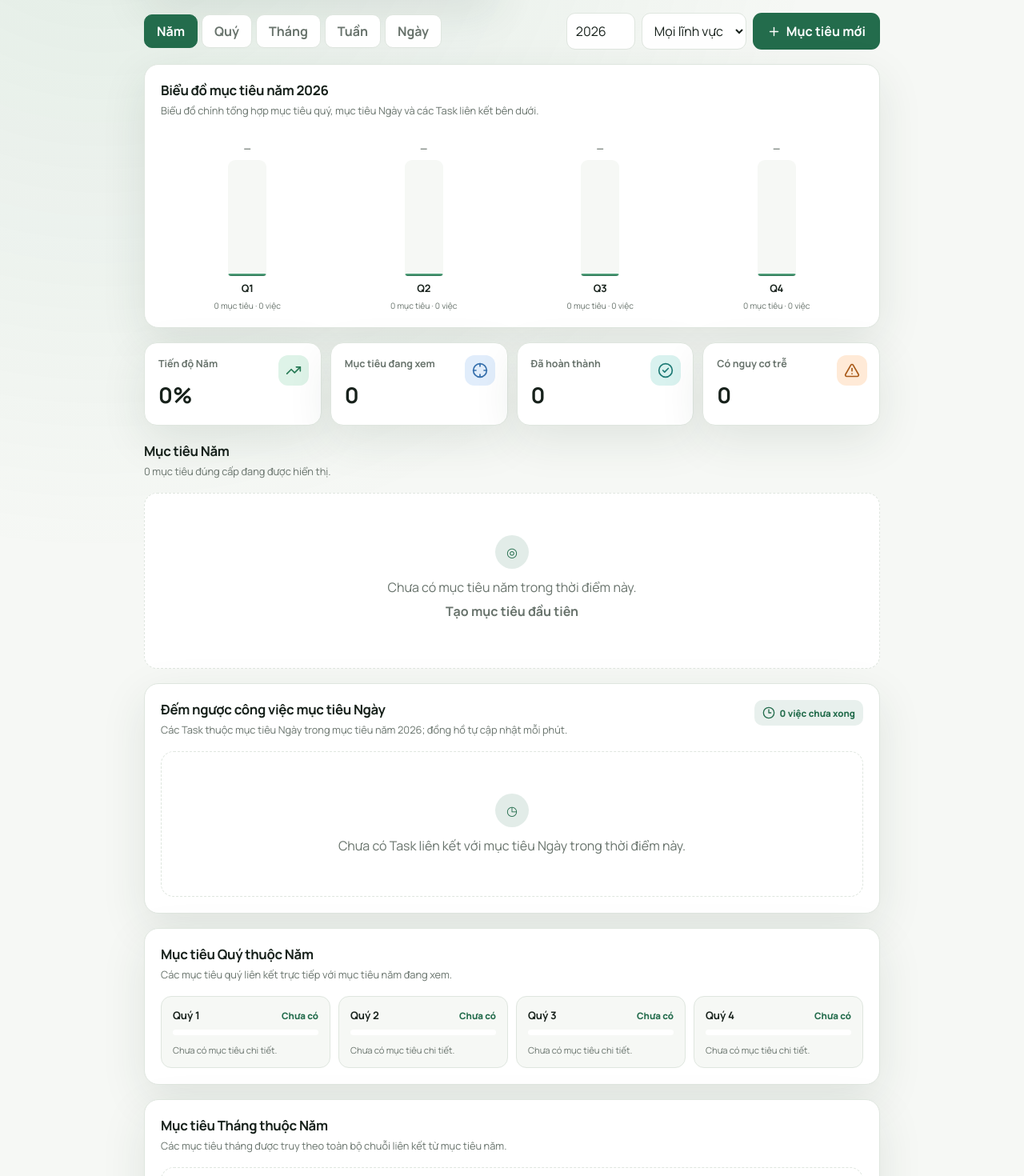
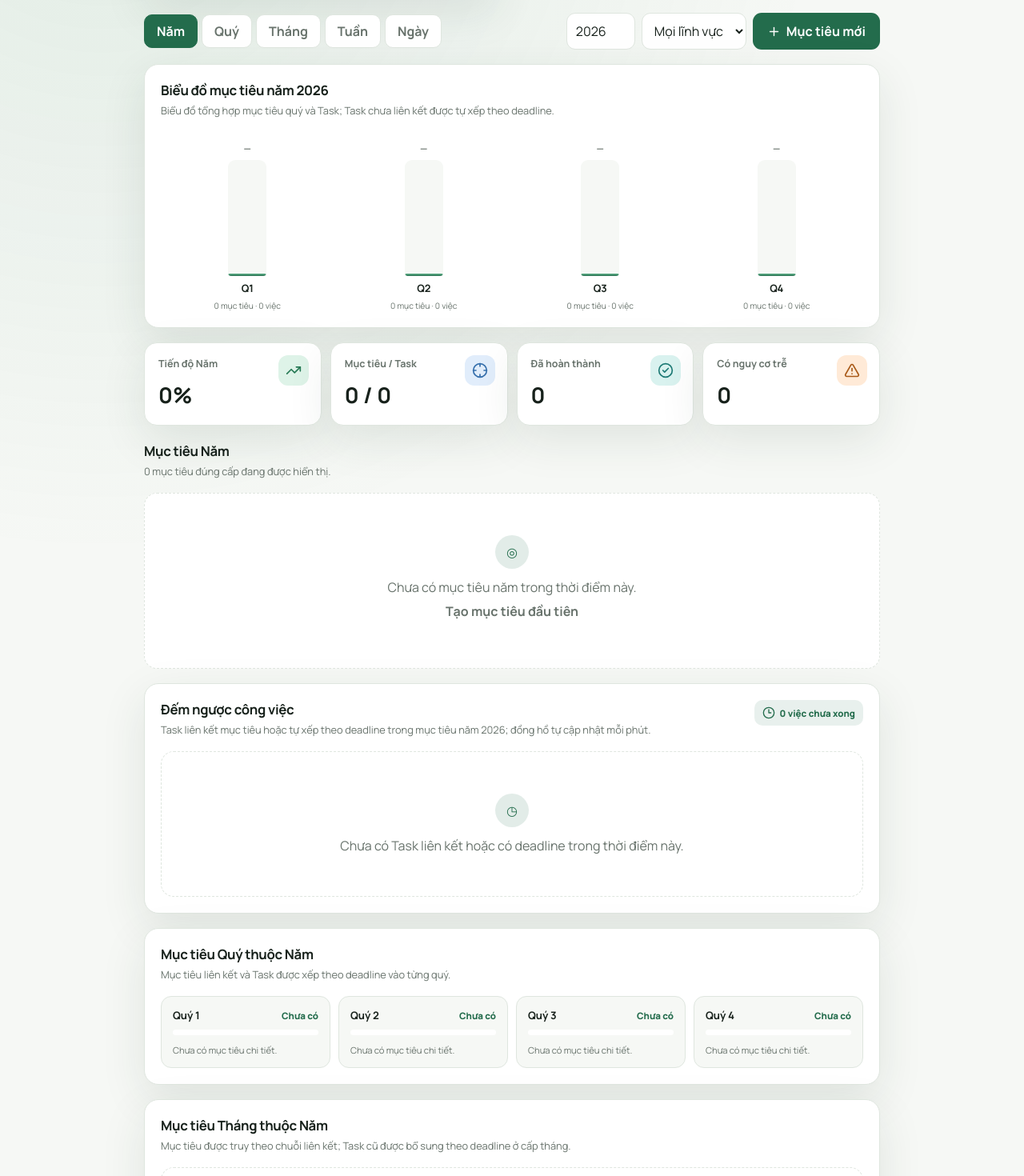
Before and after one commit to Tram-anh99/Todo_List, a React (Vite) app: page / in a window 1280 px wide. Shown: the part 260-1730 px from the top of the page at 80% size. Built offline with nearby package versions, Linux system fonts and the light colour scheme.

Commit message:
fix: map deadline tasks into dashboard periods

```diff
--- a/src/components/GoalDashboard.tsx
+++ b/src/components/GoalDashboard.tsx
@@ -3,7 +3,7 @@ import { AlertTriangle, CheckCircle2, Crosshair, Plus, TrendingUp } from 'lucide
 import type { Goal, GoalArea, GoalDraft, GoalPeriod } from '../types/goal'
 import type { Todo } from '../types/todo'
 import { getGoalAncestors, getGoalDescendants, getGoalProgress, getISOWeek, getISOWeekRange, isGoalOverdue, periodLabels } from '../utils/goalUtils'
-import { formatDate } from '../utils/todoUtils'
+import { formatDate, isOverdue } from '../utils/todoUtils'
 import { GoalCard } from './GoalCard'
 import { GoalForm } from './GoalForm'
 import { PeriodDetails, type PeriodDetailGroup } from './PeriodDetails'
@@ -29,24 +29,62 @@ function getWeeksInMonth(year: number, month: number) {
   return [...new Set(Array.from({ length: lastDay }, (_, index) => getISOWeek(`${year}-${String(month).padStart(2, '0')}-${String(index + 1).padStart(2, '0')}`)))].sort((a, b) => a - b)
 }
 
-function groupGoalsByPeriod(period: GoalPeriod, goals: Goal[]): PeriodDetailGroup[] {
+function groupGoalsByPeriod(period: GoalPeriod, goals: Goal[], todos: Todo[] = []): PeriodDetailGroup[] {
   if (period === 'quarter') {
-    const values = [...new Set(goals.map((goal) => goal.quarter).filter((value): value is number => Boolean(value)))].sort((a, b) => a - b)
-    return values.map((value) => ({ key: `linked-quarter-${value}`, label: `Quý ${value}`, goals: goals.filter((goal) => goal.quarter === value) }))
+    const values = [...new Set([
+      ...goals.map((goal) => goal.quarter),
+      ...todos.map((todo) => todo.dueDate ? Math.ceil(Number(todo.dueDate.slice(5, 7)) / 3) : undefined),
+    ].filter((value): value is number => Boolean(value)))].sort((a, b) => a - b)
+    return values.map((value) => ({ key: `linked-quarter-${value}`, label: `Quý ${value}`, goals: goals.filter((goal) => goal.quarter === value), todos: todos.filter((todo) => todo.dueDate && Math.ceil(Number(todo.dueDate.slice(5, 7)) / 3) === value) }))
   }
   if (period === 'month') {
-    const values = [...new Set(goals.map((goal) => goal.month).filter((value): value is number => Boolean(value)))].sort((a, b) => a - b)
-    return values.map((value) => ({ key: `linked-month-${value}`, label: `Tháng ${value}`, goals: goals.filter((goal) => goal.month === value) }))
+    const values = [...new Set([
+      ...goals.map((goal) => goal.month),
+      ...todos.map((todo) => todo.dueDate ? Number(todo.dueDate.slice(5, 7)) : undefined),
+    ].filter((value): value is number => Boolean(value)))].sort((a, b) => a - b)
+    return values.map((value) => ({ key: `linked-month-${value}`, label: `Tháng ${value}`, goals: goals.filter((goal) => goal.month === value), todos: todos.filter((todo) => todo.dueDate && Number(todo.dueDate.slice(5, 7)) === value) }))
   }
   if (period === 'week') {
-    const values = [...new Set(goals.map((goal) => goal.week).filter((value): value is number => Boolean(value)))].sort((a, b) => a - b)
-    return values.map((value) => ({ key: `linked-week-${value}`, label: `Tuần ${value}`, goals: goals.filter((goal) => goal.week === value) }))
+    const values = [...new Set([
+      ...goals.map((goal) => goal.week),
+      ...todos.map((todo) => todo.dueDate ? getISOWeek(todo.dueDate) : undefined),
+    ].filter((value): value is number => Boolean(value)))].sort((a, b) => a - b)
+    return values.map((value) => ({ key: `linked-week-${value}`, label: `Tuần ${value}`, goals: goals.filter((goal) => goal.week === value), todos: todos.filter((todo) => todo.dueDate && getISOWeek(todo.dueDate) === value) }))
   }
   if (period === 'day') {
-    const values = [...new Set(goals.map((goal) => goal.day).filter((value): value is string => Boolean(value)))].sort()
-    return values.map((value) => ({ key: `linked-day-${value}`, label: `Ngày ${formatDate(value)}`, goals: goals.filter((goal) => goal.day === value) }))
+    const values = [...new Set([
+      ...goals.map((goal) => goal.day),
+      ...todos.map((todo) => todo.dueDate),
+    ].filter((value): value is string => Boolean(value)))].sort()
+    return values.map((value) => ({ key: `linked-day-${value}`, label: `Ngày ${formatDate(value)}`, goals: goals.filter((goal) => goal.day === value), todos: todos.filter((todo) => todo.dueDate === value) }))
   }
   return []
+}
+
+function uniqueTodos(todos: Todo[]) {
+  return [...new Map(todos.map((todo) => [todo.id, todo])).values()]
+}
+
+function todoMatchesPeriod(todo: Todo, period: GoalPeriod, year: number, quarter: number, month: number, week: number, day: string) {
+  if (!todo.dueDate) return false
+  const dueYear = Number(todo.dueDate.slice(0, 4))
+  const dueMonth = Number(todo.dueDate.slice(5, 7))
+  if (dueYear !== year) return false
+  if (period === 'year') return true
+  if (period === 'quarter') return Math.ceil(dueMonth / 3) === quarter
+  if (period === 'month') return dueMonth === month
+  if (period === 'week') return getISOWeekRange(year, week).includes(todo.dueDate)
+  return todo.dueDate === day
+}
+
+function todoMatchesChartGroup(todo: Todo, group: PeriodDetailGroup, period: GoalPeriod, year: number, month: number) {
+  if (!todo.dueDate || Number(todo.dueDate.slice(0, 4)) !== year) return false
+  const dueMonth = Number(todo.dueDate.slice(5, 7))
+  if (period === 'year') return Math.ceil(dueMonth / 3) === Number(group.key.replace('q-', ''))
+  if (period === 'quarter') return dueMonth === Number(group.key.replace('m-', ''))
+  if (period === 'month') return dueMonth === month && getISOWeek(todo.dueDate) === Number(group.key.replace('w-', ''))
+  if (period === 'week' || period === 'day') return todo.dueDate === group.key
+  return false
 }
 
 export function GoalDashboard({ goals, todos, onAdd, onUpdate, onDelete }: Props) {
@@ -76,14 +114,38 @@ export function GoalDashboard({ goals, todos, onAdd, onUpdate, onDelete }: Props
   const childGroups: PeriodDetailGroup[] = useMemo(() => {
     const parentIds = new Set(displayedGoals.map((goal) => goal.id))
     const isLinkedChild = (goal: Goal) => Boolean(goal.parentId && parentIds.has(goal.parentId))
-    if (period === 'year') return [1, 2, 3, 4].map((value) => ({ key: `q-${value}`, label: `Quý ${value}`, goals: yearGoals.filter((goal) => goal.period === 'quarter' && goal.quarter === value && isLinkedChild(goal) && (area === 'all' || goal.area === area)) }))
+    const matchesTaskArea = (todo: Todo) => area === 'all' || goals.find((goal) => goal.id === todo.goalId)?.area === area
+    if (period === 'year') return [1, 2, 3, 4].map((value) => ({
+      key: `q-${value}`,
+      label: `Quý ${value}`,
+      goals: yearGoals.filter((goal) => goal.period === 'quarter' && goal.quarter === value && isLinkedChild(goal) && (area === 'all' || goal.area === area)),
+      todos: todos.filter((todo) => Boolean(todo.dueDate) && Number(todo.dueDate!.slice(0, 4)) === year && Math.ceil(Number(todo.dueDate!.slice(5, 7)) / 3) === value && matchesTaskArea(todo)),
+    }))
     if (period === 'quarter') {
       const start = (quarter - 1) * 3 + 1
-      return [start, start + 1, start + 2].map((value) => ({ key: `m-${value}`, label: `Tháng ${value}`, goals: yearGoals.filter((goal) => goal.period === 'month' && goal.month === value && isLinkedChild(goal) && (area === 'all' || goal.area === area)) }))
+      return [start, start + 1, start + 2].map((value) => ({
+        key: `m-${value}`,
+        label: `Tháng ${value}`,
+        goals: yearGoals.filter((goal) => goal.period === 'month' && goal.month === value && isLinkedChild(goal) && (area === 'all' || goal.area === area)),
+        todos: todos.filter((todo) => Boolean(todo.dueDate) && Number(todo.dueDate!.slice(0, 4)) === year && Number(todo.dueDate!.slice(5, 7)) === value && matchesTaskArea(todo)),
+      }))
     }
-    if (period === 'month') return getWeeksInMonth(year, month).map((value) => ({ key: `w-${value}`, label: `Tuần ${value}`, goals: yearGoals.filter((goal) => goal.period === 'week' && goal.week === value && goal.month === month && isLinkedChild(goal) && (area === 'all' || goal.area === area)) }))
-    if (period === 'week') return getISOWeekRange(year, week).map((date, index) => ({ key: date, label: `${['T2', 'T3', 'T4', 'T5', 'T6', 'T7', 'CN'][index]} · ${date.slice(8, 10)}/${date.slice(5, 7)}`, goals: goals.filter((goal) => goal.period === 'day' && goal.day === date && isLinkedChild(goal) && (area === 'all' || goal.area === area)) }))
-    return [{ key: day, label: `Ngày ${formatDate(day)}`, goals: [], todos: todos.filter((todo) => Boolean(todo.goalId && parentIds.has(todo.goalId))) }]
+    if (period === 'month') return getWeeksInMonth(year, month).map((value) => ({
+      key: `w-${value}`,
+      label: `Tuần ${value}`,
+      goals: yearGoals.filter((goal) => goal.period === 'week' && goal.week === value && goal.month === month && isLinkedChild(goal) && (area === 'all' || goal.area === area)),
+      todos: todos.filter((todo) => Boolean(todo.dueDate) && Number(todo.dueDate!.slice(0, 4)) === year && Number(todo.dueDate!.slice(5, 7)) === month && getISOWeek(todo.dueDate!) === value && matchesTaskArea(todo)),
+    }))
+    if (period === 'week') return getISOWeekRange(year, week).map((date, index) => ({
+      key: date,
+      label: `${['T2', 'T3', 'T4', 'T5', 'T6', 'T7', 'CN'][index]} · ${date.slice(8, 10)}/${date.slice(5, 7)}`,
+      goals: goals.filter((goal) => goal.period === 'day' && goal.day === date && isLinkedChild(goal) && (area === 'all' || goal.area === area)),
+      todos: todos.filter((todo) => todo.dueDate === date && matchesTaskArea(todo)),
+    }))
+    return [{ key: day, label: `Ngày ${formatDate(day)}`, goals: [], todos: uniqueTodos([
+      ...todos.filter((todo) => Boolean(todo.goalId && parentIds.has(todo.goalId))),
+      ...todos.filter((todo) => todo.dueDate === day && matchesTaskArea(todo)),
+    ]) }]
   }, [period, yearGoals, displayedGoals, goals, todos, area, quarter, month, week, year, day])
 
   const linkedDescendants = useMemo(() => getGoalDescendants(displayedGoals.map((goal) => goal.id), goals)
@@ -93,6 +155,12 @@ export function GoalDashboard({ goals, todos, onAdd, onUpdate, onDelete }: Props
   const linkedDayGoals = useMemo(() => scopedGoals.filter((goal) => goal.period === 'day'), [scopedGoals])
   const linkedDayGoalIds = useMemo(() => new Set(linkedDayGoals.map((goal) => goal.id)), [linkedDayGoals])
   const linkedTaskTodos = useMemo(() => todos.filter((todo) => Boolean(todo.goalId && linkedDayGoalIds.has(todo.goalId))), [todos, linkedDayGoalIds])
+  const periodDeadlineTodos = useMemo(() => todos.filter((todo) => {
+    if (!todoMatchesPeriod(todo, period, year, quarter, month, week, day)) return false
+    if (area === 'all') return true
+    return goals.find((goal) => goal.id === todo.goalId)?.area === area
+  }), [todos, goals, area, period, year, quarter, month, week, day])
+  const visibleTaskTodos = useMemo(() => uniqueTodos([...linkedTaskTodos, ...periodDeadlineTodos]), [linkedTaskTodos, periodDeadlineTodos])
 
   const detailSections = useMemo(() => {
     const currentIndex = periodOrder.indexOf(period)
@@ -100,40 +168,52 @@ export function GoalDashboard({ goals, todos, onAdd, onUpdate, onDelete }: Props
       key: targetPeriod,
       title: `Mục tiêu ${periodLabels[targetPeriod]} thuộc ${periodLabels[period]}`,
       subtitle: index === 0
-        ? `Các mục tiêu ${periodLabels[targetPeriod].toLowerCase()} liên kết trực tiếp với mục tiêu ${periodLabels[period].toLowerCase()} đang xem.`
-        : `Các mục tiêu ${periodLabels[targetPeriod].toLowerCase()} được truy theo toàn bộ chuỗi liên kết từ mục tiêu ${periodLabels[period].toLowerCase()}.`,
-      groups: index === 0 ? childGroups : groupGoalsByPeriod(targetPeriod, linkedDescendants.filter((goal) => goal.period === targetPeriod)),
+        ? `Mục tiêu liên kết và Task được xếp theo deadline vào từng ${periodLabels[targetPeriod].toLowerCase()}.`
+        : `Mục tiêu được truy theo chuỗi liên kết; Task cũ được bổ sung theo deadline ở cấp ${periodLabels[targetPeriod].toLowerCase()}.`,
+      groups: index === 0 ? childGroups : groupGoalsByPeriod(targetPeriod, linkedDescendants.filter((goal) => goal.period === targetPeriod), periodDeadlineTodos),
     }))
-    const taskGroups: PeriodDetailGroup[] = linkedDayGoals
-      .filter((goal) => goal.day)
-      .sort((a, b) => (a.day || '').localeCompare(b.day || ''))
-      .map((goal) => ({
-        key: `tasks-${goal.id}`,
-        label: `${goal.day ? formatDate(goal.day) : 'Chưa đặt ngày'} · ${goal.title}`,
+    const taskDate = (todo: Todo) => linkedDayGoals.find((goal) => goal.id === todo.goalId)?.day || todo.dueDate
+    const dates = [...new Set([
+      ...linkedDayGoals.map((goal) => goal.day),
+      ...visibleTaskTodos.map(taskDate),
+    ].filter((value): value is string => Boolean(value)))].sort()
+    const taskGroups: PeriodDetailGroup[] = dates.map((date) => {
+      const dateGoals = linkedDayGoals.filter((goal) => goal.day === date)
+      const dateGoalIds = new Set(dateGoals.map((goal) => goal.id))
+      return {
+        key: `tasks-${date}`,
+        label: `${formatDate(date)} · ${dateGoals.length ? dateGoals.map((goal) => goal.title).join(', ') : 'Tự xếp theo deadline'}`,
         goals: [],
-        todos: linkedTaskTodos.filter((todo) => todo.goalId === goal.id),
-      }))
+        todos: visibleTaskTodos.filter((todo) => dateGoalIds.has(todo.goalId || '') || (!linkedDayGoalIds.has(todo.goalId || '') && todo.dueDate === date)),
+      }
+    })
 
     return [...goalSections, {
       key: 'tasks',
-      title: `Task thuộc mục tiêu Ngày của ${periodLabels[period]}`,
-      subtitle: 'Chỉ hiển thị công việc đã liên kết với các mục tiêu Ngày trong thời điểm đang chọn.',
+      title: `Task theo ${periodLabels[period]}`,
+      subtitle: 'Bao gồm Task liên kết mục tiêu Ngày và Task cũ được tự xếp theo deadline.',
       groups: taskGroups,
     }]
-  }, [period, childGroups, linkedDescendants, linkedDayGoals, linkedTaskTodos])
+  }, [period, childGroups, linkedDescendants, linkedDayGoals, linkedDayGoalIds, periodDeadlineTodos, visibleTaskTodos])
 
   const chartData = childGroups.map((group) => {
     const groupGoals = [...group.goals, ...getGoalDescendants(group.goals.map((goal) => goal.id), goals)]
     const groupGoalIds = new Set(groupGoals.map((goal) => goal.id))
     const groupTodos = todos.filter((todo) => Boolean(todo.goalId && groupGoalIds.has(todo.goalId)))
+    const deadlineTodos = todos.filter((todo) => todoMatchesChartGroup(todo, group, period, year, month) && (area === 'all' || goals.find((goal) => goal.id === todo.goalId)?.area === area))
     const directTodos = group.todos || []
-    const uniqueTodos = [...new Map([...groupTodos, ...directTodos].map((todo) => [todo.id, todo])).values()]
-    const values = group.goals.length ? group.goals.map(progressOf) : uniqueTodos.map((todo) => todo.completed ? 100 : 0)
-    return { label: group.label.split(' · ')[0].replace('Quý ', 'Q').replace('Tháng ', 'T').replace('Tuần ', 'W'), count: groupGoals.length + uniqueTodos.length, goalCount: groupGoals.length, taskCount: uniqueTodos.length, value: values.length ? Math.round(values.reduce((sum, value) => sum + value, 0) / values.length) : 0 }
+    const chartTodos = uniqueTodos([...groupTodos, ...deadlineTodos, ...directTodos])
+    const linkedTodoIds = new Set(groupTodos.map((todo) => todo.id))
+    const fallbackTodos = chartTodos.filter((todo) => !linkedTodoIds.has(todo.id))
+    const values = [...group.goals.map(progressOf), ...fallbackTodos.map((todo) => todo.completed ? 100 : 0)]
+    return { label: group.label.split(' · ')[0].replace('Quý ', 'Q').replace('Tháng ', 'T').replace('Tuần ', 'W'), count: groupGoals.length + chartTodos.length, goalCount: groupGoals.length, taskCount: chartTodos.length, value: values.length ? Math.round(values.reduce((sum, value) => sum + value, 0) / values.length) : 0 }
   })
-  const periodProgress = displayedGoals.length ? Math.round(displayedGoals.reduce((sum, goal) => sum + progressOf(goal), 0) / displayedGoals.length) : 0
-  const completed = displayedGoals.filter((goal) => progressOf(goal) === 100 || goal.status === 'completed').length
-  const overdue = displayedGoals.filter((goal) => isGoalOverdue(goal, progressOf(goal))).length
+  const scopedGoalIds = new Set(scopedGoals.map((goal) => goal.id))
+  const fallbackPeriodTodos = periodDeadlineTodos.filter((todo) => !todo.goalId || !scopedGoalIds.has(todo.goalId))
+  const periodValues = [...displayedGoals.map(progressOf), ...fallbackPeriodTodos.map((todo) => todo.completed ? 100 : 0)]
+  const periodProgress = periodValues.length ? Math.round(periodValues.reduce((sum, value) => sum + value, 0) / periodValues.length) : 0
+  const completed = displayedGoals.filter((goal) => progressOf(goal) === 100 || goal.status === 'completed').length + visibleTaskTodos.filter((todo) => todo.completed).length
+  const overdue = displayedGoals.filter((goal) => isGoalOverdue(goal, progressOf(goal))).length + visibleTaskTodos.filter(isOverdue).length
   const detailLabel = childPeriod[period] ? periodLabels[childPeriod[period]!] : 'Công việc'
   const chartTitle = period === 'year' ? `Biểu đồ mục tiêu năm ${year}` : period === 'quarter' ? `Biểu đồ Quý ${quarter}/${year}` : period === 'month' ? `Biểu đồ Tháng ${month}/${year}` : period === 'week' ? `Biểu đồ Tuần ${week}/${year}` : `Biểu đồ ngày ${formatDate(day)}`
 
@@ -168,11 +248,11 @@ export function GoalDashboard({ goals, todos, onAdd, onUpdate, onDelete }: Props
       </section>
 
       {showForm && <GoalForm goals={goals} initial={editing} defaultYear={year} onSave={save} onCancel={() => { setShowForm(false); setEditing(undefined) }} />}
-      <ProgressBars title={chartTitle} subtitle={`Biểu đồ chính tổng hợp mục tiêu ${detailLabel.toLowerCase()}, mục tiêu Ngày và các Task liên kết bên dưới.`} data={chartData} />
+      <ProgressBars title={chartTitle} subtitle={`Biểu đồ tổng hợp mục tiêu ${detailLabel.toLowerCase()} và Task; Task chưa liên kết được tự xếp theo deadline.`} data={chartData} />
 
       <section className="goal-stats">
         <div><span className="stat-icon green"><TrendingUp size={20} /></span><p>Tiến độ {periodLabels[period]}</p><strong>{periodProgress}%</strong></div>
-        <div><span className="stat-icon blue"><Crosshair size={20} /></span><p>Mục tiêu đang xem</p><strong>{displayedGoals.length}</strong></div>
+        <div><span className="stat-icon blue"><Crosshair size={20} /></span><p>Mục tiêu / Task</p><strong>{displayedGoals.length} / {visibleTaskTodos.length}</strong></div>
         <div><span className="stat-icon teal"><CheckCircle2 size={20} /></span><p>Đã hoàn thành</p><strong>{completed}</strong></div>
         <div><span className="stat-icon orange"><AlertTriangle size={20} /></span><p>Có nguy cơ trễ</p><strong>{overdue}</strong></div>
       </section>
@@ -189,7 +269,7 @@ export function GoalDashboard({ goals, todos, onAdd, onUpdate, onDelete }: Props
       </section>
 
       {period === 'week' && <WeeklyPlanner goals={goals.filter(matchesArea)} todos={todos} week={week} year={year} />}
-      <TaskCountdownTable todos={linkedTaskTodos} goals={linkedDayGoals} periodLabel={chartTitle.replace('Biểu đồ ', '')} />
+      <TaskCountdownTable todos={visibleTaskTodos} goals={goals} periodLabel={chartTitle.replace('Biểu đồ ', '')} />
       {detailSections.map((section) => <PeriodDetails key={section.key} title={section.title} subtitle={section.subtitle} groups={section.groups} getProgress={progressOf} getAncestors={(goal) => getGoalAncestors(goal, goals)} />)}
     </div>
   )
--- a/src/components/TaskCountdownTable.tsx
+++ b/src/components/TaskCountdownTable.tsx
@@ -1,7 +1,8 @@
 import { useEffect, useMemo, useState } from 'react'
-import { AlertTriangle, CheckCircle2, Clock3 } from 'lucide-react'
+import { CheckCircle2, Clock3 } from 'lucide-react'
 import type { Goal } from '../types/goal'
 import type { Todo } from '../types/todo'
+import { periodLabels } from '../utils/goalUtils'
 import { formatDate, getTodoCountdown } from '../utils/todoUtils'
 
 interface Props {
@@ -28,23 +29,23 @@ export function TaskCountdownTable({ todos, goals, periodLabel }: Props) {
   return (
     <section className="panel countdown-board">
       <div className="section-heading">
-        <div><h2>Đếm ngược công việc mục tiêu Ngày</h2><p>Các Task thuộc mục tiêu Ngày trong {periodLabel}; đồng hồ tự cập nhật mỗi phút.</p></div>
+        <div><h2>Đếm ngược công việc</h2><p>Task liên kết mục tiêu hoặc tự xếp theo deadline trong {periodLabel}; đồng hồ tự cập nhật mỗi phút.</p></div>
         <span className="countdown-total"><Clock3 size={16} /> {rows.filter((todo) => !todo.completed).length} việc chưa xong</span>
       </div>
       {rows.length ? <div className="countdown-table-wrap"><table className="countdown-table">
-        <thead><tr><th>Công việc</th><th>Mục tiêu Ngày</th><th>Hạn chót</th><th>Ưu tiên</th><th>Thời gian còn lại</th></tr></thead>
+        <thead><tr><th>Công việc</th><th>Nguồn liên kết</th><th>Hạn chót</th><th>Ưu tiên</th><th>Thời gian còn lại</th></tr></thead>
         <tbody>{rows.map((todo) => {
           const goal = goals.find((item) => item.id === todo.goalId)
           const countdown = getTodoCountdown(todo, now)
           return <tr key={todo.id} className={todo.completed ? 'completed-row' : ''}>
             <td><strong>{todo.title}</strong></td>
-            <td>{goal ? <><b>{goal.title}</b><small>{goal.day ? formatDate(goal.day) : 'Chưa đặt ngày'}</small></> : <span className="missing-link"><AlertTriangle size={14} /> Mất liên kết</span>}</td>
+            <td>{goal ? <><b>{goal.title}</b><small>Mục tiêu {periodLabels[goal.period]}{goal.day ? ` · ${formatDate(goal.day)}` : ' · xếp theo deadline'}</small></> : <><b className="deadline-link"><Clock3 size={14} /> Theo deadline</b><small>Chưa liên kết mục tiêu Ngày</small></>}</td>
             <td>{todo.dueDate ? `${formatDate(todo.dueDate)}${todo.dueTime ? ` · ${todo.dueTime}` : ' · 23:59'}` : 'Chưa đặt hạn'}</td>
             <td><span className={`badge priority-${todo.priority}`}>{priorityLabels[todo.priority]}</span></td>
             <td><span className={`countdown-status countdown-${countdown.tone}`}>{todo.completed && <CheckCircle2 size={14} />}{countdown.label}</span></td>
           </tr>
         })}</tbody>
-      </table></div> : <div className="empty-state"><span>◷</span><p>Chưa có Task liên kết với mục tiêu Ngày trong thời điểm này.</p></div>}
+      </table></div> : <div className="empty-state"><span>◷</span><p>Chưa có Task liên kết hoặc có deadline trong thời điểm này.</p></div>}
     </section>
   )
 }
--- a/src/components/TodoItem.tsx
+++ b/src/components/TodoItem.tsx
@@ -64,6 +64,7 @@ export function TodoItem({ todo, onToggle, onDelete, onUpdate, goals }: TodoItem
           <span className={`badge priority-${todo.priority}`}>{priorityLabel[todo.priority]}</span>
           {todo.category && <span className="badge category">{todo.category}</span>}
           {linkedGoal && <span className="badge goal-link">↗ {linkedGoal.title}</span>}
+          {!linkedGoal && todo.dueDate && <span className="badge goal-link fallback-link">↗ Tự xếp theo deadline</span>}
           {todo.dueDate && <span className={isOverdue(todo) ? 'overdue' : ''}><CalendarDays size={14} /> {formatDate(todo.dueDate)}{todo.dueTime ? ` ${todo.dueTime}` : ''}{isOverdue(todo) && ' · Quá hạn'}</span>}
           <span className={`countdown-inline countdown-${countdown.tone}`}>{countdown.label}</span>
         </div>
--- a/src/styles.css
+++ b/src/styles.css
@@ -188,6 +188,7 @@ input:focus, select:focus, textarea:focus { border-color: var(--accent); box-sha
 .area-family { color: #9a5331; background: #f7e7dc; }
 .area-other { color: var(--muted); background: var(--surface-soft); }
 .goal-link { max-width: 210px; overflow: hidden; color: var(--accent); text-overflow: ellipsis; white-space: nowrap; background: color-mix(in srgb, var(--accent) 10%, transparent); }
+.goal-link.fallback-link { color: #8a631d; background: #f9edce; }
 .weekly-summary { display: grid; grid-template-columns: repeat(3, 1fr); gap: 9px; }
 .weekly-summary > div { display: grid; grid-template-columns: auto 1fr; align-items: center; column-gap: 8px; padding: 12px; border-radius: 12px; background: var(--surface-soft); }
 .weekly-summary svg { grid-row: span 2; color: var(--accent); }
@@ -226,6 +227,7 @@ input:focus, select:focus, textarea:focus { border-color: var(--accent); box-sha
 .countdown-table .completed-row { opacity: .65; }
 .countdown-table .completed-row strong { text-decoration: line-through; }
 .countdown-table .missing-link { display: inline-flex; align-items: center; gap: 4px; color: var(--danger); }
+.countdown-table .deadline-link { display: inline-flex; align-items: center; gap: 4px; color: #8a631d; }
 
 @media (max-width: 700px) {
   .app-shell { width: min(100% - 22px, 560px); margin: 26px auto; }
```
Also changed, not shown: 1 other file (tests, documents, lock files or other folders).
